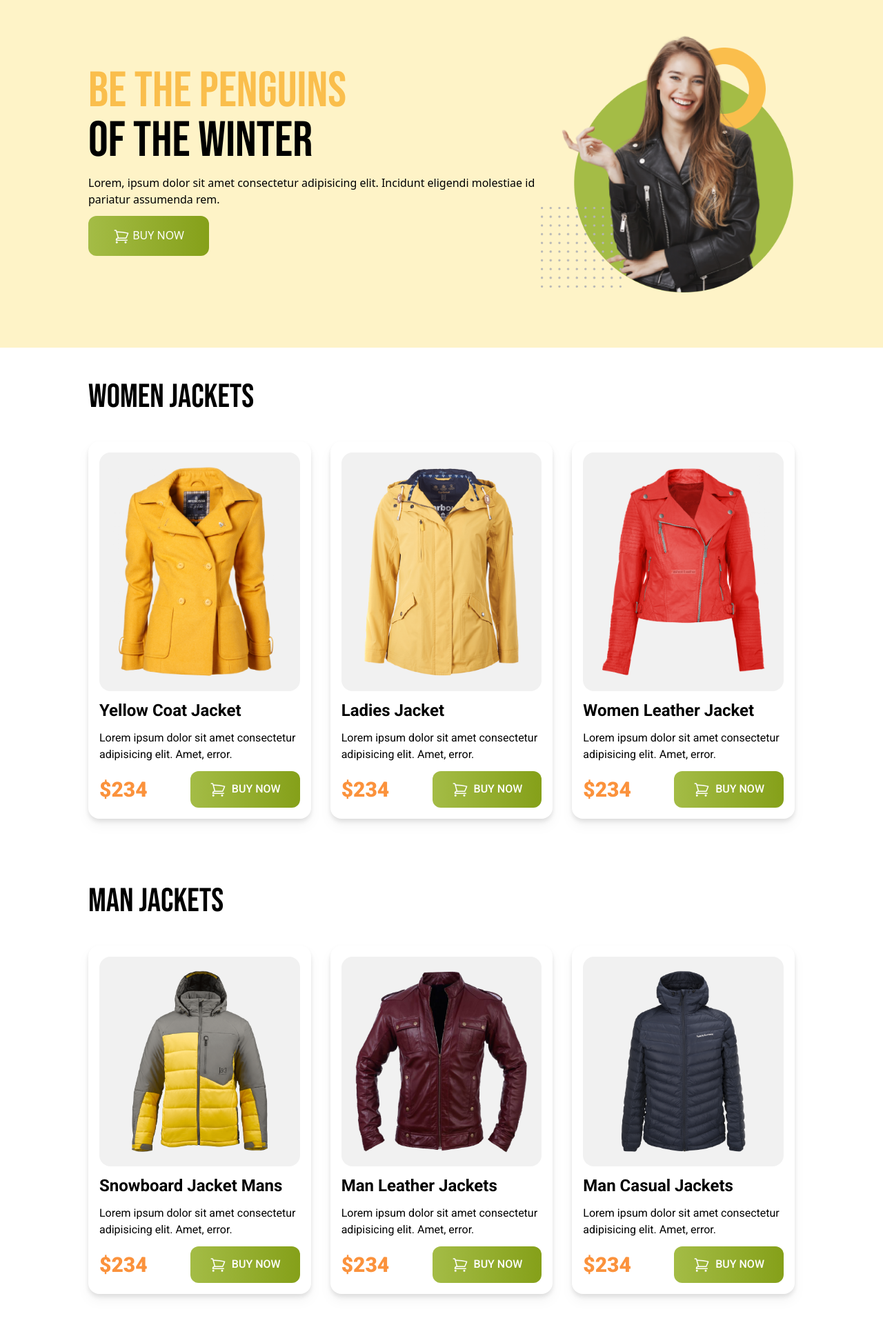
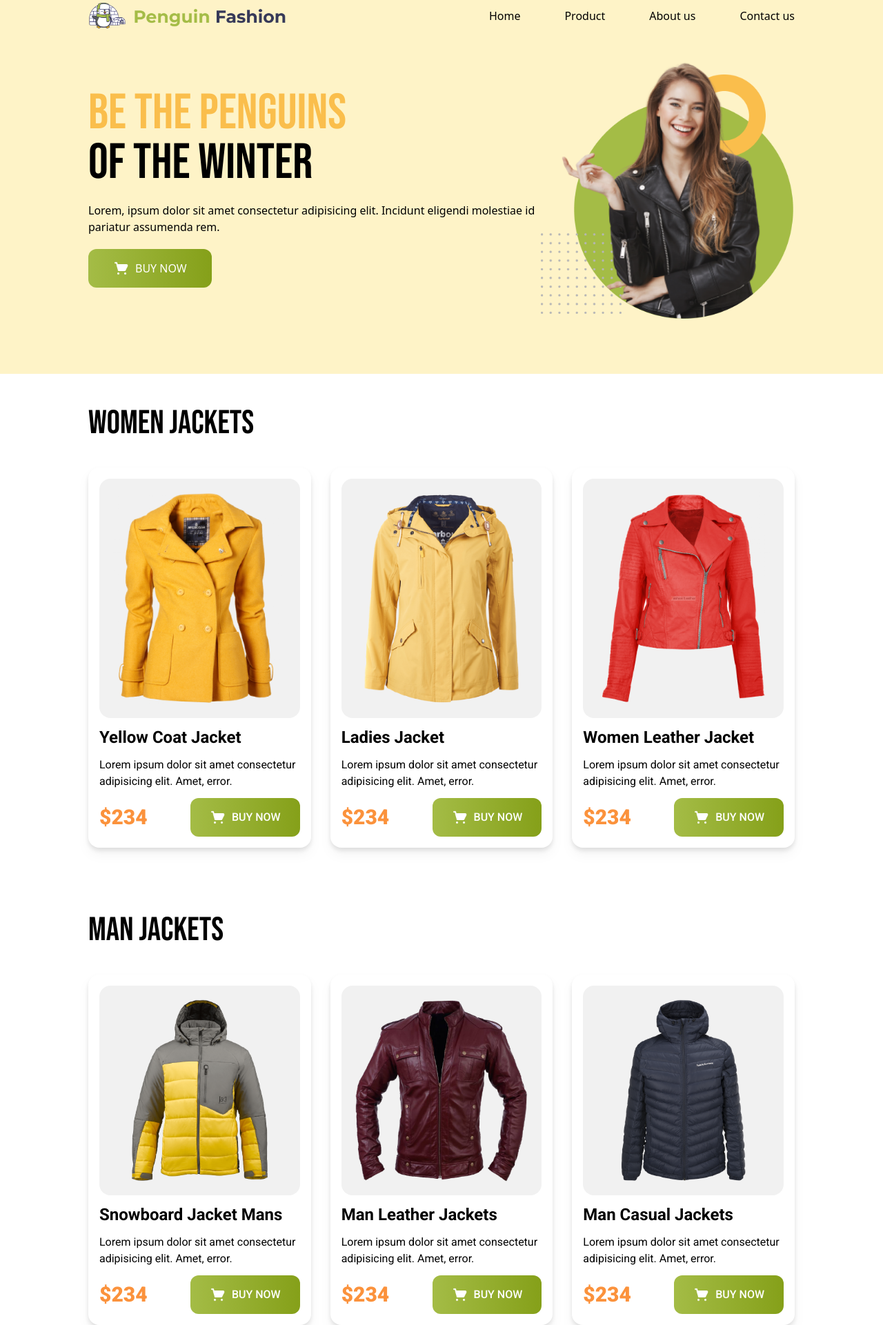
Before and after one commit to SkZihan/penguin-fashion-with-tailwind, a plain HTML site: page index.html in a window 1280 px wide. Shown: the part 36-1957 px from the top of the page at 69% size. Drawn offline with nearby package versions, Linux system fonts and the light colour scheme.

Commit message:
Nav section added

```diff
--- a/index.html
+++ b/index.html
@@ -4,10 +4,15 @@
     <meta charset="UTF-8">
     <meta name="viewport" content="width=device-width, initial-scale=1.0">
     <title>Penguin Fashion</title>
+    <link rel="icon" type="image/x-icon" href="icons/favicon.png">
+    <!-- Font Awesome -->
+    <script src="https://kit.fontawesome.com/9ad22c30fe.js" crossorigin="anonymous"></script>
+    <!-- Tailwind -->
     <script src="https://cdn.tailwindcss.com"></script>
+    <!-- Google Fonts-->
     <link rel="preconnect" href="https://fonts.googleapis.com">
-<link rel="preconnect" href="https://fonts.gstatic.com" crossorigin>
-<link href="https://fonts.googleapis.com/css2?family=Bebas+Neue&family=Roboto:wght@400;500;700;900&display=swap" rel="stylesheet">
+    <link rel="preconnect" href="https://fonts.gstatic.com" crossorigin>
+    <link href="https://fonts.googleapis.com/css2?family=Bebas+Neue&family=Roboto:wght@400;500;700;900&display=swap" rel="stylesheet">
     <style>
         .font-bebas {
             font-family: "Bebas Neue", sans-serif;
@@ -19,14 +24,29 @@
     </style>
 </head>
 <body>
-    <header class="bg-amber-100 py-20 px-4 md:px-32">
+    <header class="bg-amber-100 pt-10 pb-20 px-4 md:px-32">
+        <!-- Navigation Section -->
+         <nav class="flex justify-between items-center mb-10 ">
+            <div>
+                <img class="w-60 lg:w-72" src="icons/logo.png" alt="">
+            </div>
+            <ul class="hidden lg:flex space-x-16">
+                <li>Home</li>
+                <li>Product</li>
+                <li>About us</li>
+                <li>Contact us</li>
+            </ul>
+            <div class="text-xl lg:hidden">
+                <i class="fa fa-bars"></i>
+            </div>
+         </nav>
+        <!-- Banner Section -->
         <section class="flex flex-col md:flex-row justify-between items-center ">
-            <div class="space-y-3">
+            <div class="space-y-5">
                 <h1 class="text-7xl uppercase font-bebas"><span class="text-[#FABE4C]">Be The Penguins</span> <br> Of the Winter</h1>
                 <p>Lorem, ipsum dolor sit amet consectetur adipisicing elit. Incidunt eligendi molestiae id pariatur assumenda rem.</p>
-                <button class="py-4 px-9 bg-gradient-to-r from-[#A4BC46] to-[#85A019] rounded-xl uppercase text-white font-medium"><svg xmlns="http://www.w3.org/2000/svg" fill="none" viewBox="0 0 24 24" stroke-width="1.5" stroke="currentColor" class="size-6 inline">
-                    <path stroke-linecap="round" stroke-linejoin="round" d="M2.25 3h1.386c.51 0 .955.343 1.087.835l.383 1.437M7.5 14.25a3 3 0 0 0-3 3h15.75m-12.75-3h11.218c1.121-2.3 2.1-4.684 2.924-7.138a60.114 60.114 0 0 0-16.536-1.84M7.5 14.25 5.106 5.272M6 20.25a.75.75 0 1 1-1.5 0 .75.75 0 0 1 1.5 0Zm12.75 0a.75.75 0 1 1-1.5 0 .75.75 0 0 1 1.5 0Z" />
-                  </svg>
+                <button class="py-4 px-9 flex bg-gradient-to-r from-[#A4BC46] to-[#85A019] rounded-xl uppercase text-white font-medium">
+                  <img class="w-6 mr-2" src="icons/shopping-cart 1.png" alt="">
                    Buy Now</button>
             </div>
             <div>
@@ -34,7 +54,7 @@
             </div>
         </section>
     </header>
-    <main class="max-w-7xl px-4 md:px-32">
+    <main class="px-4 md:px-32">
         <!-- Women Jacket section -->
         <section class="py-12 ">
             <h3 class="text-5xl pb-10 font-bebas">Women Jackets</h3>
@@ -48,9 +68,8 @@
                     <p>Lorem ipsum dolor sit amet consectetur adipisicing elit. Amet, error.</p>
                     <div class="flex justify-between items-center">
                         <h4 class="text-3xl font-black text-orange-400">$234</h4>
-                        <button class="py-3.5 px-7 bg-gradient-to-r from-[#A4BC46] to-[#85A019] rounded-xl uppercase text-white font-medium"><svg xmlns="http://www.w3.org/2000/svg" fill="none" viewBox="0 0 24 24" stroke-width="1.5" stroke="currentColor" class="size-6 inline mr-1">
-                            <path stroke-linecap="round" stroke-linejoin="round" d="M2.25 3h1.386c.51 0 .955.343 1.087.835l.383 1.437M7.5 14.25a3 3 0 0 0-3 3h15.75m-12.75-3h11.218c1.121-2.3 2.1-4.684 2.924-7.138a60.114 60.114 0 0 0-16.536-1.84M7.5 14.25 5.106 5.272M6 20.25a.75.75 0 1 1-1.5 0 .75.75 0 0 1 1.5 0Zm12.75 0a.75.75 0 1 1-1.5 0 .75.75 0 0 1 1.5 0Z" />
-                          </svg>
+                        <button class="py-4 px-7 flex bg-gradient-to-r from-[#A4BC46] to-[#85A019] rounded-xl uppercase text-white font-medium">
+                            <img class="w-6 mr-2" src="icons/shopping-cart 1.png" alt="">
                            Buy Now</button>
                     </div>
                 </div>
@@ -63,9 +82,8 @@
                     <p>Lorem ipsum dolor sit amet consectetur adipisicing elit. Amet, error.</p>
                     <div class="flex justify-between items-center">
                         <h4 class="text-3xl font-black text-orange-400">$234</h4>
-                        <button class="py-3.5 px-7 bg-gradient-to-r from-[#A4BC46] to-[#85A019] rounded-xl uppercase text-white font-medium"><svg xmlns="http://www.w3.org/2000/svg" fill="none" viewBox="0 0 24 24" stroke-width="1.5" stroke="currentColor" class="size-6 inline mr-1">
-                            <path stroke-linecap="round" stroke-linejoin="round" d="M2.25 3h1.386c.51 0 .955.343 1.087.835l.383 1.437M7.5 14.25a3 3 0 0 0-3 3h15.75m-12.75-3h11.218c1.121-2.3 2.1-4.684 2.924-7.138a60.114 60.114 0 0 0-16.536-1.84M7.5 14.25 5.106 5.272M6 20.25a.75.75 0 1 1-1.5 0 .75.75 0 0 1 1.5 0Zm12.75 0a.75.75 0 1 1-1.5 0 .75.75 0 0 1 1.5 0Z" />
-                          </svg>
+                        <button class="py-4 px-7 flex bg-gradient-to-r from-[#A4BC46] to-[#85A019] rounded-xl uppercase text-white font-medium">
+                            <img class="w-6 mr-2" src="icons/shopping-cart 1.png" alt="">
                            Buy Now</button>
                     </div>
                 </div>
@@ -78,9 +96,8 @@
                     <p>Lorem ipsum dolor sit amet consectetur adipisicing elit. Amet, error.</p>
                     <div class="flex justify-between items-center">
                         <h4 class="text-3xl font-black text-orange-400">$234</h4>
-                        <button class="py-3.5 px-7 bg-gradient-to-r from-[#A4BC46] to-[#85A019] rounded-xl uppercase text-white font-medium"><svg xmlns="http://www.w3.org/2000/svg" fill="none" viewBox="0 0 24 24" stroke-width="1.5" stroke="currentColor" class="size-6 inline mr-1">
-                            <path stroke-linecap="round" stroke-linejoin="round" d="M2.25 3h1.386c.51 0 .955.343 1.087.835l.383 1.437M7.5 14.25a3 3 0 0 0-3 3h15.75m-12.75-3h11.218c1.121-2.3 2.1-4.684 2.924-7.138a60.114 60.114 0 0 0-16.536-1.84M7.5 14.25 5.106 5.272M6 20.25a.75.75 0 1 1-1.5 0 .75.75 0 0 1 1.5 0Zm12.75 0a.75.75 0 1 1-1.5 0 .75.75 0 0 1 1.5 0Z" />
-                          </svg>
+                        <button class="py-4 px-7 flex bg-gradient-to-r from-[#A4BC46] to-[#85A019] rounded-xl uppercase text-white font-medium">
+                            <img class="w-6 mr-2" src="icons/shopping-cart 1.png" alt="">
                            Buy Now</button>
                     </div>
                 </div>
@@ -99,9 +116,8 @@
                     <p>Lorem ipsum dolor sit amet consectetur adipisicing elit. Amet, error.</p>
                     <div class="flex justify-between items-center">
                         <h4 class="text-3xl font-black text-orange-400">$234</h4>
-                        <button class="py-3.5 px-7 bg-gradient-to-r from-[#A4BC46] to-[#85A019] rounded-xl uppercase text-white font-medium"><svg xmlns="http://www.w3.org/2000/svg" fill="none" viewBox="0 0 24 24" stroke-width="1.5" stroke="currentColor" class="size-6 inline mr-1">
-                            <path stroke-linecap="round" stroke-linejoin="round" d="M2.25 3h1.386c.51 0 .955.343 1.087.835l.383 1.437M7.5 14.25a3 3 0 0 0-3 3h15.75m-12.75-3h11.218c1.121-2.3 2.1-4.684 2.924-7.138a60.114 60.114 0 0 0-16.536-1.84M7.5 14.25 5.106 5.272M6 20.25a.75.75 0 1 1-1.5 0 .75.75 0 0 1 1.5 0Zm12.75 0a.75.75 0 1 1-1.5 0 .75.75 0 0 1 1.5 0Z" />
-                          </svg>
+                        <button class="py-4 px-7 flex bg-gradient-to-r from-[#A4BC46] to-[#85A019] rounded-xl uppercase text-white font-medium">
+                            <img class="w-6 mr-2" src="icons/shopping-cart 1.png" alt="">
                            Buy Now</button>
                     </div>
                 </div>
@@ -114,9 +130,8 @@
                     <p>Lorem ipsum dolor sit amet consectetur adipisicing elit. Amet, error.</p>
                     <div class="flex justify-between items-center">
                         <h4 class="text-3xl font-black text-orange-400">$234</h4>
-                        <button class="py-3.5 px-7 bg-gradient-to-r from-[#A4BC46] to-[#85A019] rounded-xl uppercase text-white font-medium"><svg xmlns="http://www.w3.org/2000/svg" fill="none" viewBox="0 0 24 24" stroke-width="1.5" stroke="currentColor" class="size-6 inline mr-1">
-                            <path stroke-linecap="round" stroke-linejoin="round" d="M2.25 3h1.386c.51 0 .955.343 1.087.835l.383 1.437M7.5 14.25a3 3 0 0 0-3 3h15.75m-12.75-3h11.218c1.121-2.3 2.1-4.684 2.924-7.138a60.114 60.114 0 0 0-16.536-1.84M7.5 14.25 5.106 5.272M6 20.25a.75.75 0 1 1-1.5 0 .75.75 0 0 1 1.5 0Zm12.75 0a.75.75 0 1 1-1.5 0 .75.75 0 0 1 1.5 0Z" />
-                          </svg>
+                        <button class="py-4 px-7 flex bg-gradient-to-r from-[#A4BC46] to-[#85A019] rounded-xl uppercase text-white font-medium">
+                            <img class="w-6 mr-2" src="icons/shopping-cart 1.png" alt="">
                            Buy Now</button>
                     </div>
                 </div>
@@ -129,9 +144,8 @@
                     <p>Lorem ipsum dolor sit amet consectetur adipisicing elit. Amet, error.</p>
                     <div class="flex justify-between items-center">
                         <h4 class="text-3xl font-black text-orange-400">$234</h4>
-                        <button class="py-3.5 px-7 bg-gradient-to-r from-[#A4BC46] to-[#85A019] rounded-xl uppercase text-white font-medium"><svg xmlns="http://www.w3.org/2000/svg" fill="none" viewBox="0 0 24 24" stroke-width="1.5" stroke="currentColor" class="size-6 inline mr-1">
-                            <path stroke-linecap="round" stroke-linejoin="round" d="M2.25 3h1.386c.51 0 .955.343 1.087.835l.383 1.437M7.5 14.25a3 3 0 0 0-3 3h15.75m-12.75-3h11.218c1.121-2.3 2.1-4.684 2.924-7.138a60.114 60.114 0 0 0-16.536-1.84M7.5 14.25 5.106 5.272M6 20.25a.75.75 0 1 1-1.5 0 .75.75 0 0 1 1.5 0Zm12.75 0a.75.75 0 1 1-1.5 0 .75.75 0 0 1 1.5 0Z" />
-                          </svg>
+                        <button class="py-4 px-7 flex bg-gradient-to-r from-[#A4BC46] to-[#85A019] rounded-xl uppercase text-white font-medium">
+                            <img class="w-6 mr-2" src="icons/shopping-cart 1.png" alt="">
                            Buy Now</button>
                     </div>
                 </div>
```
Also changed, not shown: icons/favicon.png (added).
